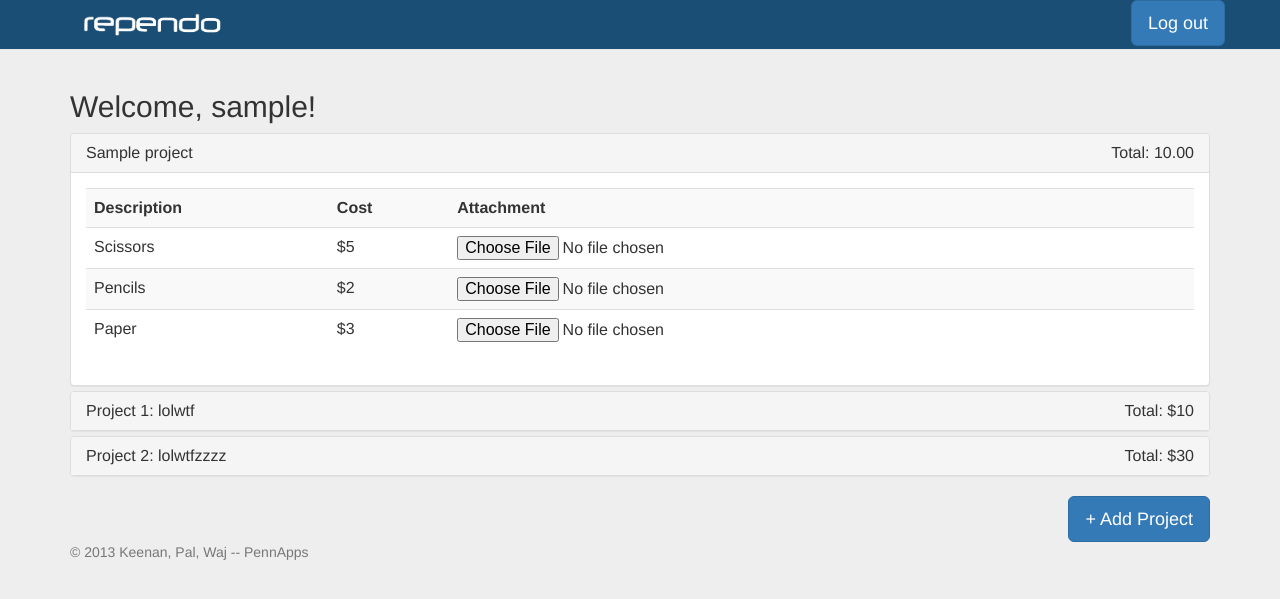
After one commit to psatyajeet/rependo, a Django app: a page that uses mysite/templates/template.html in a window 1280 px wide, after a click that opens the changed part. The commit adds this page. Shown: the top 599 px of the page. Run offline with Django 3.2, Linux system fonts and the light colour scheme; a user stored in the database is signed in; tables that the repository leaves empty hold one stand-in row (values such as "Sample post"); parts of the project's set-up code (start-up, migrations or seed data) failed here and were passed over; some libraries are stand-ins or nearby versions.

Commit message:
Add individual dashboard page

```diff
--- a/mysite/reimbursement/models.py
+++ b/mysite/reimbursement/models.py
@@ -1,5 +1,7 @@
 from django.db import models
 from django.contrib.auth.models import User
+
+from datetime import *
 
 #class UserProfile(models.Model):
 #    user = models.ForeignKey(User)
@@ -26,6 +28,7 @@ class Project(models.Model):
     company=models.ForeignKey(OrganizationUser)
     name = models.CharField(max_length=30)
     total_cost = models.DecimalField(max_digits=10, decimal_places=2)
+    created_date = models.DateTimeField(default=datetime.now,blank=True)
 
 class Expense(models.Model):
     project=models.ForeignKey(Project)
--- a/mysite/reimbursement/urls.py
+++ b/mysite/reimbursement/urls.py
@@ -7,6 +7,9 @@ urlpatterns = patterns(
     url(r'^$', views.index, name='index'),
     url(r'^login', views.login, name='login'),
     url(r'^signupindividual', views.signup_individual, name='signup_individual'),
-    url(r'^signuporganization', views.signup_organization, name='signup_organization')
+    url(r'^signuporganization', views.signup_organization, name='signup_organization'),
+    url(r'^individual_home', views.home_individual, name='home_individual'),
+    url(r'^organization_home', views.home_organization, name='home_organization'),
+    url(r'^logout', views.logout_view, name="logout_view")
 
 )
--- a/mysite/reimbursement/views.py
+++ b/mysite/reimbursement/views.py
@@ -1,9 +1,12 @@
 from django.http import HttpResponse
 from django.shortcuts import render
-from django.contrib.auth import authenticate, login
+from django.contrib.auth import authenticate
+from django.contrib.auth import login as auth_login
 from django.shortcuts import render, render_to_response, redirect
 from django.http import HttpResponseRedirect
 from django.contrib.auth.models import User
+from django.contrib.auth import logout
+from django.utils import simplejson
 
 from reimbursement.forms import *
 from reimbursement.models import *
@@ -18,14 +21,17 @@ def index(request):
 def login(request):
     if request.method == 'POST': # If the form has been submitted...
         form = LoginForm(request.POST) # A form bound to the POST data
-        username = request.POST['email']
+        username = request.POST['email'].split('@')[0]
         password = request.POST['password']
         user = authenticate(username=username, password=password)
+        print username, password
+        print user
         if user is not None:
             # the password verified for the user
             if user.is_active:
-                #login(request, user)
-                return HttpResponse("User is valid, active and authenticated")
+                auth_login(request, user)
+                #request.session['user_id']=user.id
+                return redirect('home_individual')
             else:
                 return HttpResponse("The password is valid, but the account has been disabled!")
         else:
@@ -78,7 +84,7 @@ def signup_organization(request):
         name = request.POST['name']
         code = request.POST['code']
 
-        user = User.objects.create_user(name, username, password)
+        user = User.objects.create_user(username.split('@')[0], username, password)
 
         organization = OrganizationUser()
         organization.user=user
@@ -95,3 +101,22 @@ def signup_organization(request):
     return render(request, 'signuporganization.html', {
         'form': form,
     })
+
+def home_individual(request):
+    if request.user.is_authenticated():
+        individual=IndividualUser.objects.get(user_id=request.user.id)
+        projects=Project.objects.filter(company_id__exact=individual.company_id)
+        return render_to_response('individual.html', {"user": request.user, "projects": projects})
+    else:
+        return HttpResponse("NOT VALID")
+
+
+def home_organization(request):
+    if request.user.is_authenticated():
+        return render_to_response('individual.html')
+    else:
+        return HttpResponse("NOT VALID")
+
+def logout_view(request):
+    logout(request)
+    return redirect('index')
--- /dev/null
+++ b/mysite/templates/individual.html
@@ -0,0 +1,165 @@
+{% extends "template.html" %}
+{% block main %}
+
+<div class="navbar navbar-default navbar-fixed-top">
+	<div class="container">
+		<div class="navbar-header">
+			<a class="navbar-brand" href="/"><img id="logo" src="/static/res/whitelogo.png"/></a>
+		</div>
+		<div class="navbar-collapse collapse">
+			<div class="nav navbar-nav navbar-right">
+				<a href="/logout" class="btn btn-primary btn-lg logout">Log out</a>
+			</div>
+		</div>
+	</div>
+</div>
+
+<h2>Welcome, {{ user }}!</h2>
+
+<div class="panel-group" id="accordion">
+	{% for project in projects %}
+	<div class="panel panel-default">
+		<div class="panel-heading accordion-toggle" data-toggle="collapse" data-target="#collapseOne" href="#collapseOne">
+			<h4 class="panel-title">
+				{{ project.name}}
+
+				<p class="pull-right">Total: {{ project.total_cost }} </p>
+			</h4>
+		</div>
+		<div id="collapseOne" class="panel-collapse collapse">
+			<div class="panel-body">
+				<table class="table table-striped">
+					<tr>
+						<th>Description</th>
+						<th>Cost</th>
+						<th>Attachment</th>
+					</tr>
+					<tr>
+						<td>Scissors</td>
+						<td>$5</td>
+						<td><input type="file"/></td>
+					</tr>
+					<tr>
+						<td>Pencils</td>
+						<td>$2</td>
+						<td><input type="file"/></td>
+					</tr>
+					<tr>
+						<td>Paper</td>
+						<td>$3</td>
+						<td><input type="file"/></td>
+					</tr>
+				</table>
+			</div>
+		</div>
+	</div>
+	{% endfor %}
+	<div class="panel panel-default">
+		<div class="panel-heading accordion-toggle" data-toggle="collapse" data-target="#collapseOne" href="#collapseOne">
+			<h4 class="panel-title">
+				Project 1: lolwtf
+
+				<p class="pull-right">Total: $10</p>
+			</h4>
+		</div>
+		<div id="collapseOne" class="panel-collapse collapse">
+			<div class="panel-body">
+				<table class="table table-striped">
+					<tr>
+						<th>Description</th>
+						<th>Cost</th>
+						<th>Attachment</th>
+					</tr>
+					<tr>
+						<td>Scissors</td>
+						<td>$5</td>
+						<td><input type="file"/></td>
+					</tr>
+					<tr>
+						<td>Pencils</td>
+						<td>$2</td>
+						<td><input type="file"/></td>
+					</tr>
+					<tr>
+						<td>Paper</td>
+						<td>$3</td>
+						<td><input type="file"/></td>
+					</tr>
+				</table>
+			</div>
+		</div>
+	</div>
+	<div class="panel panel-default">
+		<div class="panel-heading">
+			<h4 class="panel-title">
+				<a class="accordion-toggle" data-toggle="collapse" data-target="#collapseTwo" href="#collapseTwo">
+					Project 2: lolwtfzzzz
+				</a>
+				<p class="pull-right">Total: $30</p>
+			</h4>
+		</div>
+		<div id="collapseTwo" class="panel-collapse collapse">
+			<div class="panel-body">
+				<table class="table table-striped">
+					<tr>
+						<th>Description</th>
+						<th>Cost</th>
+						<th>Attachment</th>
+					</tr>
+					<tr>
+						<td>Scissors</td>
+						<td>$5</td>
+						<td><input type="file"/></td>
+					</tr>
+					<tr>
+						<td>Pencils</td>
+						<td>$2</td>
+						<td><input type="file"/></td>
+					</tr>
+					<tr>
+						<td>Paper</td>
+						<td>$3</td>
+						<td><input type="file"/></td>
+					</tr>
+					<tr>
+						<td>Scissors</td>
+						<td>$5</td>
+						<td><input type="file"/></td>
+					</tr>
+					<tr>
+						<td>Pencils</td>
+						<td>$2</td>
+						<td><input type="file"/></td>
+					</tr>
+					<tr>
+						<td>Paper</td>
+						<td>$3</td>
+						<td><input type="file"/></td>
+					</tr>
+					<tr>
+						<td>Scissors</td>
+						<td>$5</td>
+						<td><input type="file"/></td>
+					</tr>
+					<tr>
+						<td>Pencils</td>
+						<td>$2</td>
+						<td><input type="file"/></td>
+					</tr>
+					<tr>
+						<td>Paper</td>
+						<td>$3</td>
+						<td><input type="file"/></td>
+					</tr>
+				</table>
+
+			</div>
+		</div>
+	</div>
+</div>
+
+<button class="btn btn-lg btn-primary add-project pull-right">+ Add Project</button>
+
+</div>
+
+{% endblock main %}
--- a/mysite/templates/template.html
+++ b/mysite/templates/template.html
@@ -4,14 +4,20 @@
   <title>Rependo</title>
   <meta name="viewport" content="width=device-width, initial-scale=1.0">
   <link rel="stylesheet" href="//netdna.bootstrapcdn.com/bootstrap/3.0.0/css/bootstrap.min.css">
-  <link rel="stylesheet" href="{{ STATIC_URL}}css/signup.css">
+  <link rel="stylesheet" href="/static/css/signup.css">
 </head>
 <body>
 
-  <div class="container">
+  <div class="container" id="wrap">
     {% block main %}
     {% endblock main %}
   </div>
+
+  <div id="footer">
+      <div class="container">
+  <p class="text-muted credit">&copy; 2013 Keenan, Pal, Waj -- PennApps</p>
+      </div>
+    </div>
 
   <script src="//code.jquery.com/jquery.js"></script>
   <script src="//netdna.bootstrapcdn.com/bootstrap/3.0.0/js/bootstrap.min.js"></script>
```
Also changed, not shown: mysite/static/css/individual.css (added, +61 -0 lines), 1 other file.
